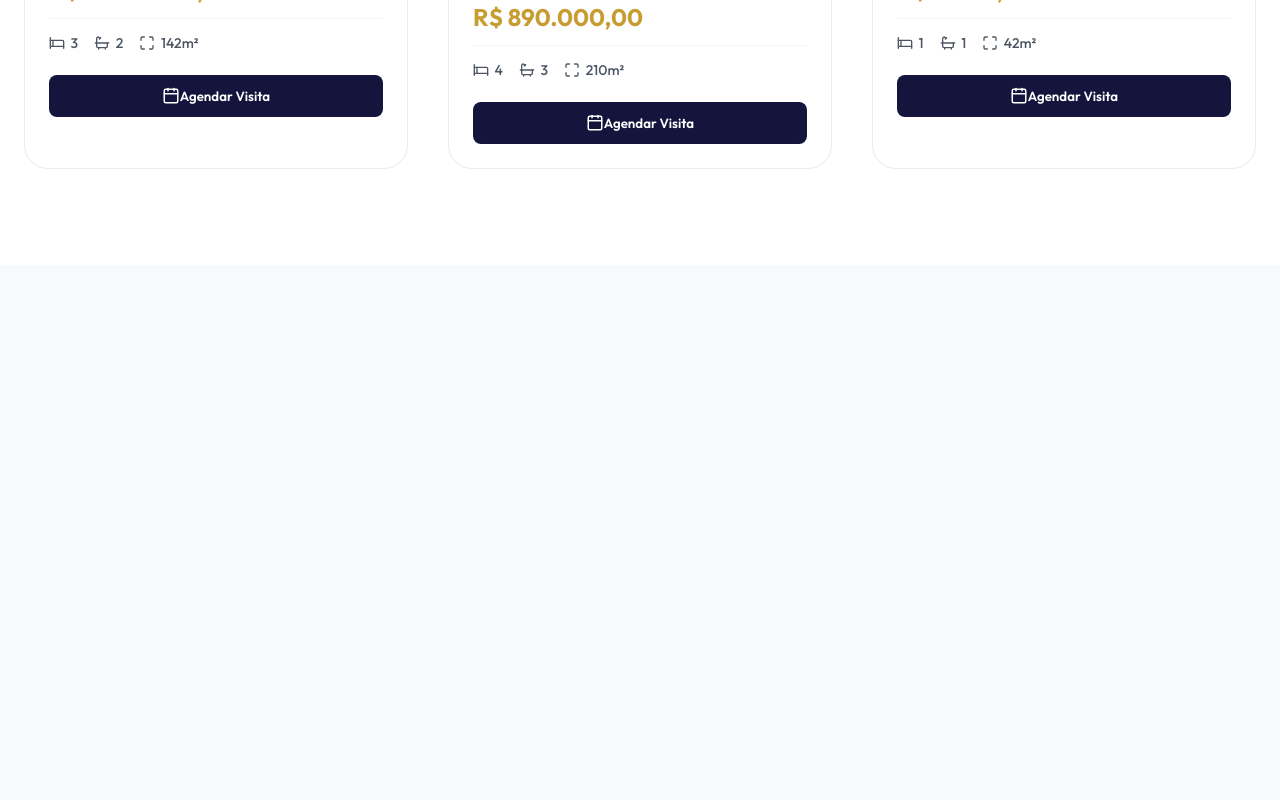
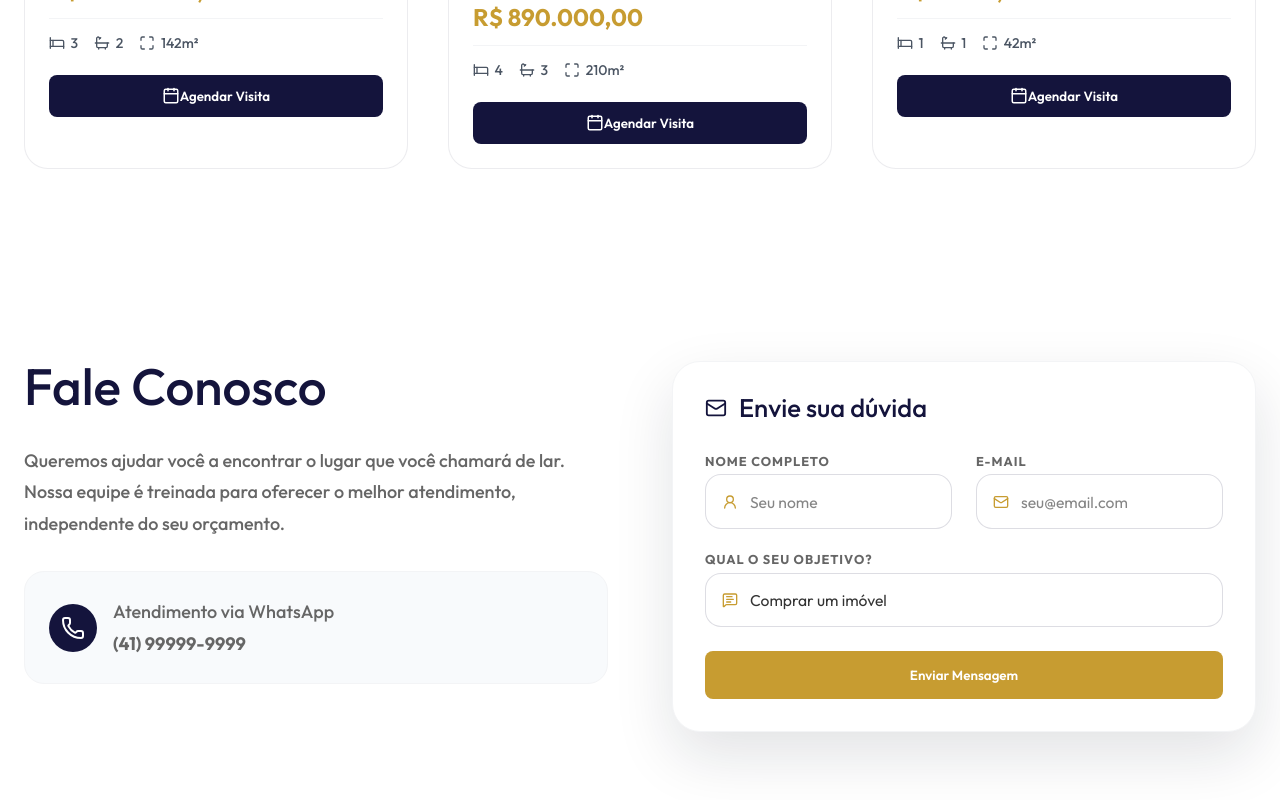
Before and after one commit to The-Wavem/imobiliaria_valdinei, a React (Vite) app: page / in a window 1280 px wide. Shown: the part 1610-2410 px from the top of the page. Before the commit the page ends 1875 px from the top, so only its background shows below. Built offline with nearby package versions, Linux system fonts and the light colour scheme.

Commit message:
TD-19 Adicionando sessao de contato na home

```diff
--- a/src/components/ui/Input/Input.jsx
+++ b/src/components/ui/Input/Input.jsx
@@ -6,6 +6,7 @@ export default function Input({
   placeholder,
   value,
   onChange,
+  type = "text",
   className = "",
 }) {
   return (
@@ -21,7 +22,7 @@ export default function Input({
 
         <input
           className={styles.input}
-          type="text"
+          type={type}
           placeholder={placeholder}
           value={value}
           onChange={onChange}
--- a/src/pages/public/Home.jsx
+++ b/src/pages/public/Home.jsx
@@ -1,6 +1,7 @@
 import Hero from "@sections/home/Hero";
 import FeaturedProperties from "@sections/home/FeaturedProperties";
 import Stats from "@sections/home/Stats";
+import Contact from "@sections/home/Contact";
 
 export default function Home() {
   return (
@@ -8,6 +9,7 @@ export default function Home() {
       <Hero />
       <Stats />
       <FeaturedProperties />
+      <Contact />
     </main>
   );
 }
--- /dev/null
+++ b/src/sections/home/Contact.jsx
@@ -0,0 +1,104 @@
+import { useState } from "react";
+import { Phone, Mail, UserRound, MessageSquareText } from "lucide-react";
+import Button from "@components/ui/Button/Button.jsx";
+import Input from "@components/ui/Input/Input.jsx";
+import Select from "@components/ui/Select/Select.jsx";
+import styles from "./Contact.module.css";
+
+const initialFormState = {
+  name: "",
+  email: "",
+  interest: "Comprar",
+};
+
+const interestOptions = [
+  { value: "Comprar", label: "Comprar um imóvel" },
+  { value: "Alugar", label: "Alugar um imóvel" },
+  { value: "Vender", label: "Vender meu imóvel" },
+];
+
+export default function Contact() {
+  const [formData, setFormData] = useState(initialFormState);
+
+  const handleFieldChange = (field) => (event) => {
+    const { value } = event.target;
+
+    setFormData((currentData) => ({
+      ...currentData,
+      [field]: value,
+    }));
+  };
+
+  const handleSubmit = (event) => {
+    event.preventDefault();
+    alert("Mensagem enviada com sucesso!");
+    setFormData(initialFormState);
+  };
+
+  return (
+    <section className={styles.section}>
+      <div className={styles.container}>
+        <div className={styles.info}>
+          <h2>Fale Conosco</h2>
+          <p>
+            Queremos ajudar você a encontrar o lugar que você chamará de lar.
+            Nossa equipe é treinada para oferecer o melhor atendimento,
+            independente do seu orçamento.
+          </p>
+
+          <div className={styles.phoneCard}>
+            <div className={styles.phoneIcon}>
+              <Phone size={24} />
+            </div>
+
+            <div>
+              <p className={styles.phoneLabel}>Atendimento via WhatsApp</p>
+              <p className={styles.phoneNumber}>(41) 99999-9999</p>
+            </div>
+          </div>
+        </div>
+
+        <div className={styles.formCard}>
+          <h3>
+            <Mail size={22} />
+            Envie sua dúvida
+          </h3>
+
+          <form className={styles.form} onSubmit={handleSubmit}>
+            <div className={styles.fieldsGrid}>
+              <Input
+                icon={UserRound}
+                label="Nome Completo"
+                placeholder="Seu nome"
+                value={formData.name}
+                onChange={handleFieldChange("name")}
+                type="text"
+              />
+
+              <Input
+                icon={Mail}
+                label="E-mail"
+                placeholder="seu@email.com"
+                value={formData.email}
+                onChange={handleFieldChange("email")}
+                type="email"
+              />
+            </div>
+
+            <Select
+              icon={MessageSquareText}
+              label="Qual o seu objetivo?"
+              options={interestOptions}
+              value={formData.interest}
+              onChange={handleFieldChange("interest")}
+            />
+
+            <Button variant="primary" type="submit" className={styles.submitButton}>
+              Enviar Mensagem
+            </Button>
+          </form>
+        </div>
+      </div>
+    </section>
+  );
+}
--- /dev/null
+++ b/src/sections/home/Contact.module.css
@@ -0,0 +1,126 @@
+.section {
+  padding: 6rem 1.5rem;
+  background: var(--color-surface);
+}
+
+.container {
+  width: min(80rem, 100%);
+  margin: 0 auto;
+  display: grid;
+  grid-template-columns: minmax(0, 1fr) minmax(0, 1fr);
+  gap: 4rem;
+  align-items: start;
+}
+
+.info {
+  display: grid;
+  gap: 2rem;
+}
+
+.info h2 {
+  margin: 0;
+  font-size: clamp(2.5rem, 4vw, 3.75rem);
+  line-height: 1;
+  color: var(--color-secondary);
+}
+
+.info p {
+  margin: 0;
+  max-width: 38rem;
+  color: var(--color-text-muted);
+  font-size: 1.125rem;
+  line-height: 1.75;
+}
+
+.phoneCard {
+  display: flex;
+  align-items: center;
+  gap: 1rem;
+  padding: 1.5rem;
+  background: #f8fafc;
+  border: 1px solid rgba(243, 244, 246, 1);
+  border-radius: 20px;
+}
+
+.phoneIcon {
+  width: 3rem;
+  height: 3rem;
+  flex-shrink: 0;
+  display: inline-flex;
+  align-items: center;
+  justify-content: center;
+  border-radius: 999px;
+  background: var(--color-secondary);
+  color: #ffffff;
+}
+
+.phoneLabel {
+  margin: 0 0 0.25rem;
+  color: var(--color-text-muted);
+  font-size: 0.875rem;
+}
+
+.phoneNumber {
+  margin: 0;
+  color: var(--color-secondary);
+  font-size: 1.25rem;
+  font-weight: 700;
+}
+
+.formCard {
+  padding: 2rem;
+  background: var(--color-surface);
+  border: 1px solid rgba(243, 244, 246, 1);
+  border-radius: 28px;
+  box-shadow: 0 24px 60px rgba(15, 23, 42, 0.12);
+}
+
+.formCard h3 {
+  display: flex;
+  align-items: center;
+  gap: 0.75rem;
+  margin: 0 0 2rem;
+  color: var(--color-secondary);
+  font-size: clamp(1.5rem, 2vw, 2rem);
+  line-height: 1.1;
+}
+
+.form {
+  display: grid;
+  gap: 1.5rem;
+}
+
+.fieldsGrid {
+  display: grid;
+  grid-template-columns: minmax(0, 1fr) minmax(0, 1fr);
+  gap: 1.5rem;
+}
+
+.submitButton {
+  width: 100%;
+  padding-block: 1rem;
+}
+
+@media (max-width: 1024px) {
+  .container {
+    gap: 3rem;
+  }
+}
+
+@media (max-width: 768px) {
+  .section {
+    padding-inline: 1rem;
+  }
+
+  .container {
+    grid-template-columns: 1fr;
+  }
+
+  .fieldsGrid {
+    grid-template-columns: 1fr;
+  }
+
+  .formCard {
+    padding: 1.25rem;
+  }
+}
```
